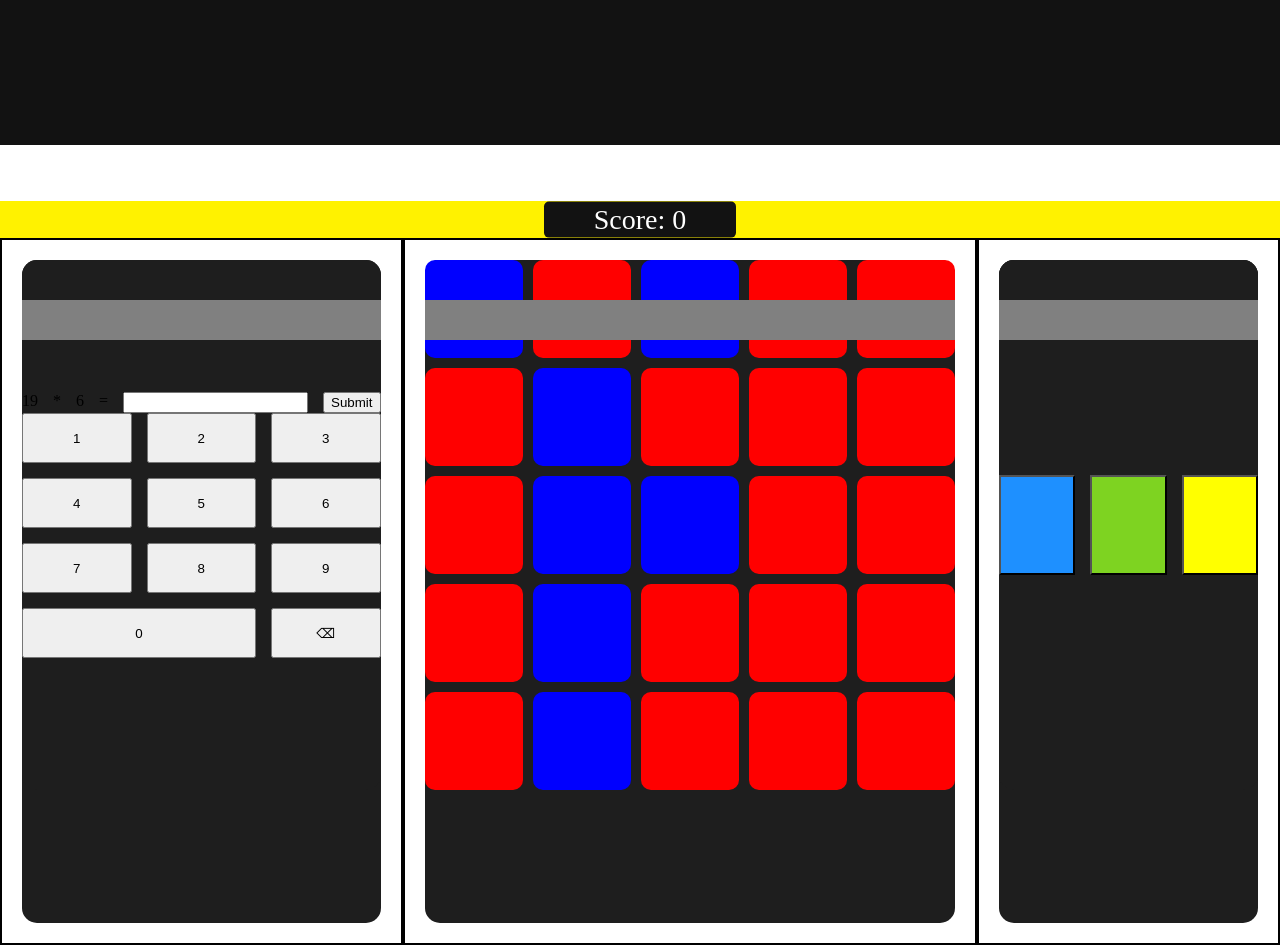
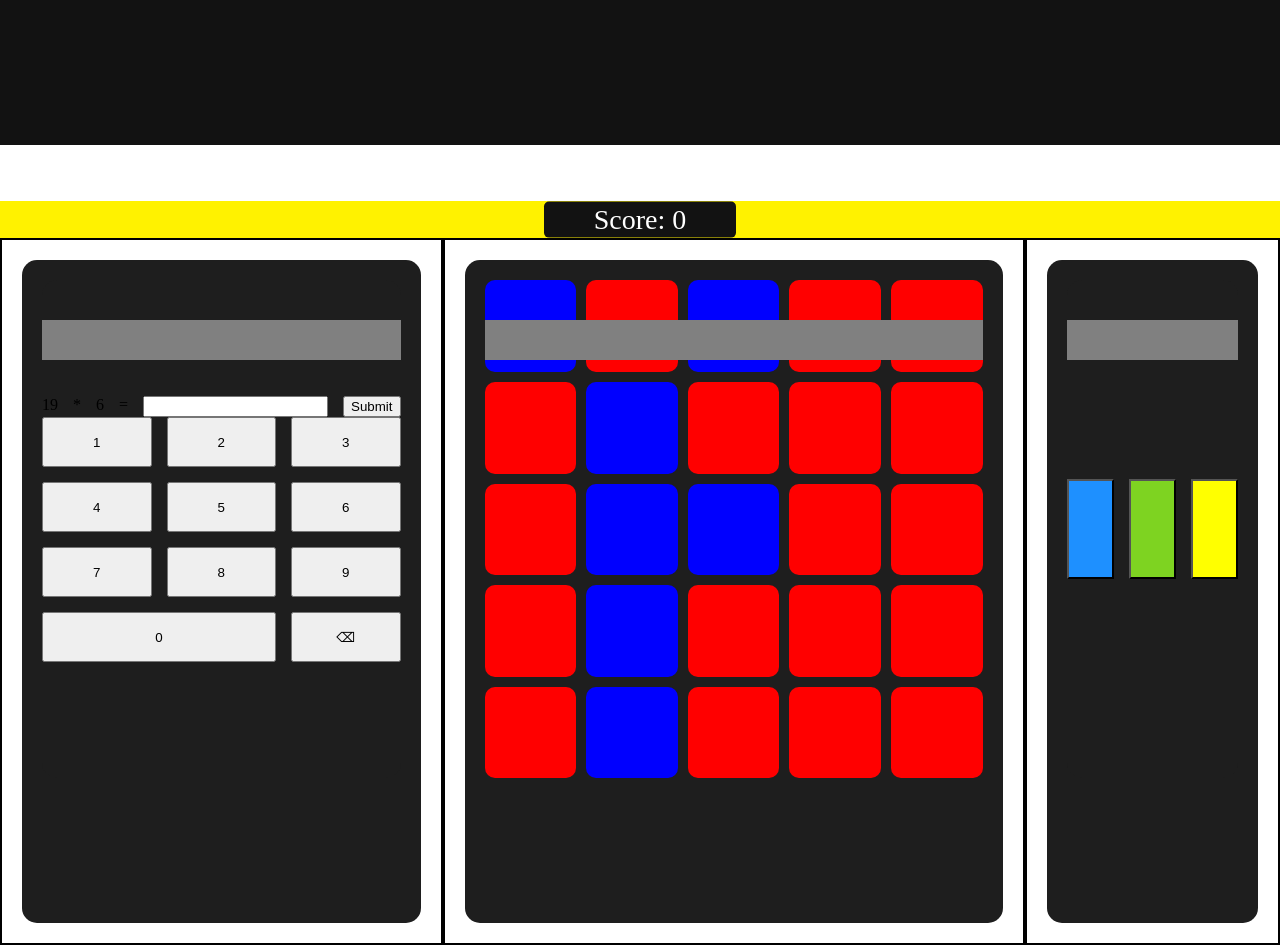
Before and after one commit to Hernandez-Marcos/Triple-task, a Django app: page /games/ in a window 1280 px wide. Shown: the part 655-1600 px from the top of the page. Run offline with Django 5.2, Linux system fonts and the light colour scheme.

Commit message:
refactor: change .game-padding to padding in .game-wrapper. Add padding to .game-card

```diff
--- a/games/static/games/styles/grid.css
+++ b/games/static/games/styles/grid.css
@@ -5,7 +5,6 @@
     gap: 10px;
     position: relative;
     height: 80%;
-    background-color: #1E1E1E;
     border-radius: 15px;
 }
 
--- a/games/static/games/styles/shared.css
+++ b/games/static/games/styles/shared.css
@@ -40,10 +40,6 @@ body {
     display: flex;
 }
 
-.game-padding {
-    padding: 20px;
-}
-
 .game-wrapper {
     display: flex;
     flex: 1;
@@ -51,6 +47,7 @@ body {
     align-items: center;
     justify-content: center;
     border: 2px solid black;
+    padding: 20px;
 }
 
 .game-card {
@@ -58,4 +55,5 @@ body {
     width: 100%;
     background-color: #1E1E1E;
     border-radius: 15px;
+    padding: 20px
 }
--- a/games/templates/games/index.html
+++ b/games/templates/games/index.html
@@ -35,7 +35,7 @@
     </div>
 
     <div class="games-container">
-        <div class="game-wrapper game-padding">
+        <div class="game-wrapper">
             <div class="game-card">
                 <div class="math-game">
                     <div class="game-timer-bar"></div>
@@ -57,7 +57,7 @@
             </div>
         </div>
 
-        <div class="game-wrapper game-padding">
+        <div class="game-wrapper">
             <div class="game-card">
                 <div class="grid-game">
                     <div class="game-timer-bar"></div>
@@ -71,7 +71,7 @@
             </div>
         </div>
 
-        <div class="game-wrapper game-padding">
+        <div class="game-wrapper">
             <div class="game-card">
                 <div class="pattern-game">
                     <div class="game-timer-bar"></div>
```
